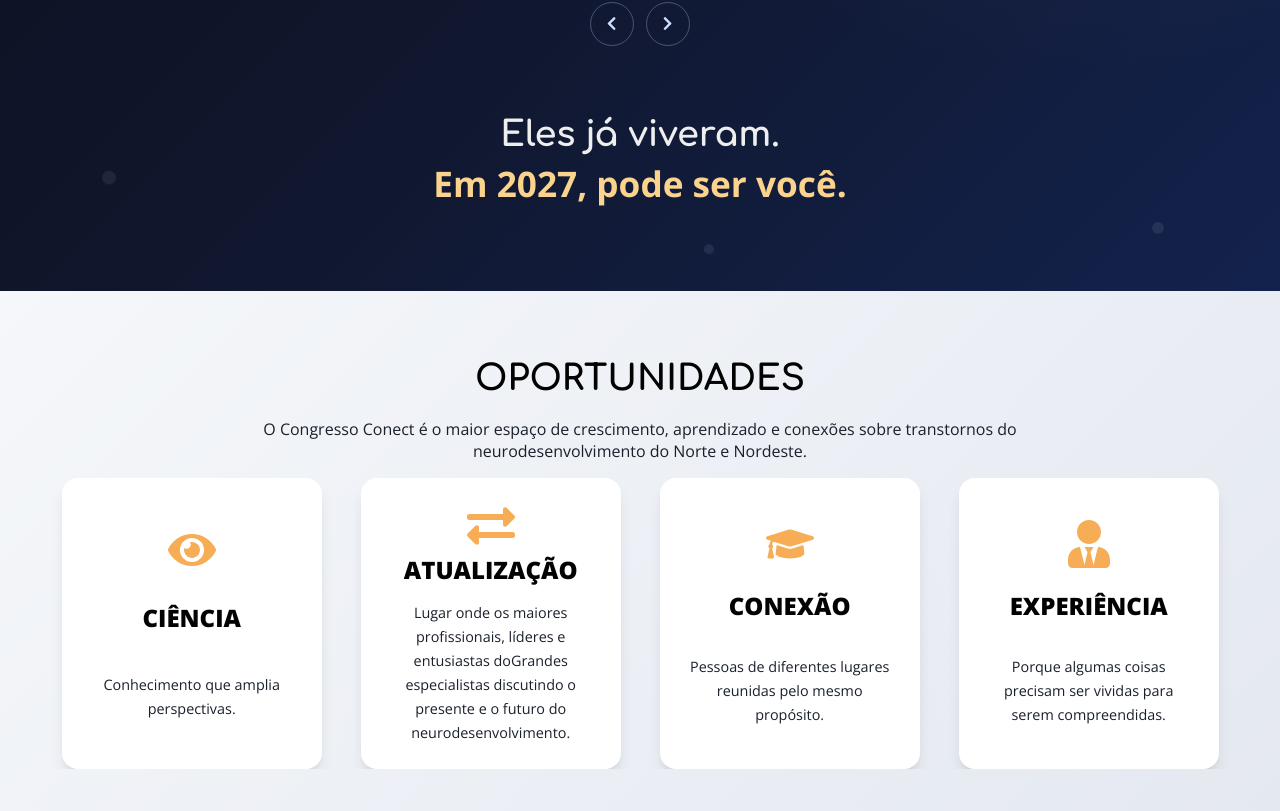
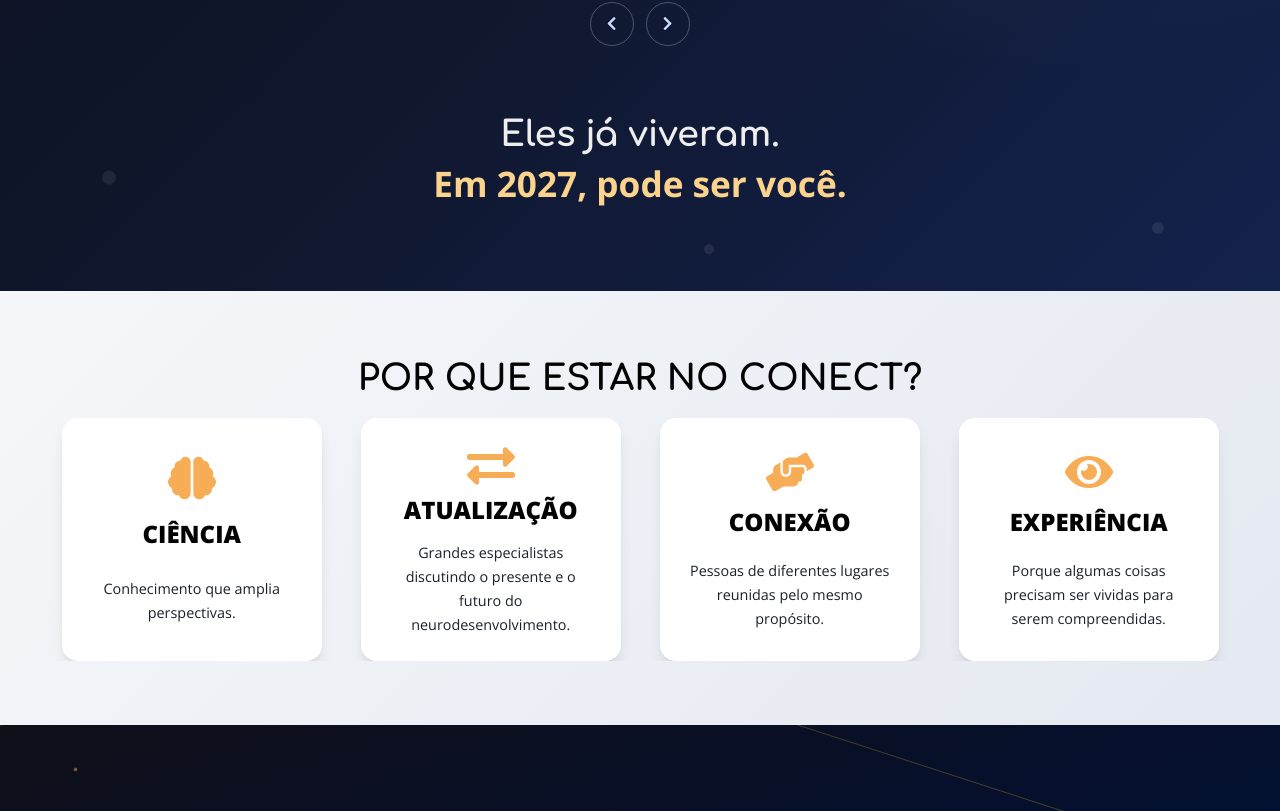
Before and after one commit to humbertomonteiro/conectautismo, a React (Vite) app: page / in a window 1280 px wide. Shown: the part 6009-6820 px from the top of the page. Built offline with nearby package versions, Linux system fonts and the light colour scheme; no server answers.

Commit message:
refactor component Authority

```diff
--- a/src/components/sections/Authority/index.jsx
+++ b/src/components/sections/Authority/index.jsx
@@ -3,37 +3,29 @@
 import { Swiper, SwiperSlide } from "swiper/react";
 import { Pagination, Autoplay, Navigation } from "swiper/modules";
 
-import {
-  FaEye,
-  FaExchangeAlt,
-  FaGraduationCap,
-  FaUserTie,
-  FaTools,
-  FaBrain,
-  FaHandsHelping,
-} from "react-icons/fa";
+import { FaBrain, FaExchangeAlt, FaHandsHelping, FaEye } from "react-icons/fa";
 import Title from "../../shared/Title";
 
 const benefits = [
   {
     title: "CIÊNCIA",
-    icon: <FaEye />,
+    icon: <FaBrain />,
     description: "Conhecimento que amplia perspectivas.",
   },
   {
     title: "ATUALIZAÇÃO",
     icon: <FaExchangeAlt />,
     description:
-      "Lugar onde os maiores profissionais, líderes e entusiastas doGrandes especialistas discutindo o presente e o futuro do neurodesenvolvimento.",
+      "Grandes especialistas discutindo o presente e o futuro do neurodesenvolvimento.",
   },
   {
     title: "CONEXÃO",
-    icon: <FaGraduationCap />,
+    icon: <FaHandsHelping />,
     description: "Pessoas de diferentes lugares reunidas pelo mesmo propósito.",
   },
   {
     title: "EXPERIÊNCIA",
-    icon: <FaUserTie />,
+    icon: <FaEye />,
     description:
       "Porque algumas coisas precisam ser vividas para serem compreendidas.",
   },
@@ -43,15 +35,7 @@
   return (
     <div className={styles.container}>
       <div className={styles.backgroundOverlay}></div>
-      <Title text="Oportunidades" color="black" />
-      {/* <Title text="Inédito" color="black" />
-      <p className={styles.subtitleMain} data-aos="zoom-in">
-        O primeiro congresso com um dia inteiro de prática.
-      </p> */}
-      <p className={styles.subtitle} data-aos="zoom-in">
-        O Congresso Conect é o maior espaço de crescimento, aprendizado e
-        conexões sobre transtornos do neurodesenvolvimento do Norte e Nordeste.
-      </p>
+      <Title text="Por que estar no Conect?" color="black" />
 
       <div className={styles.boxes} data-aos="zoom-in" data-delay="200">
         <Swiper
```
